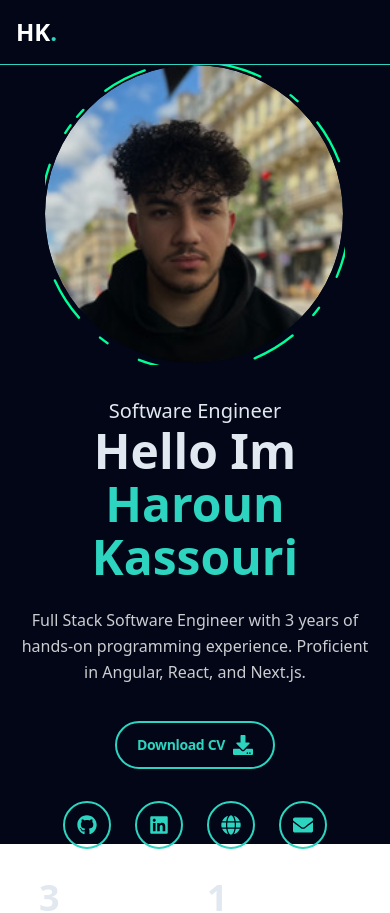
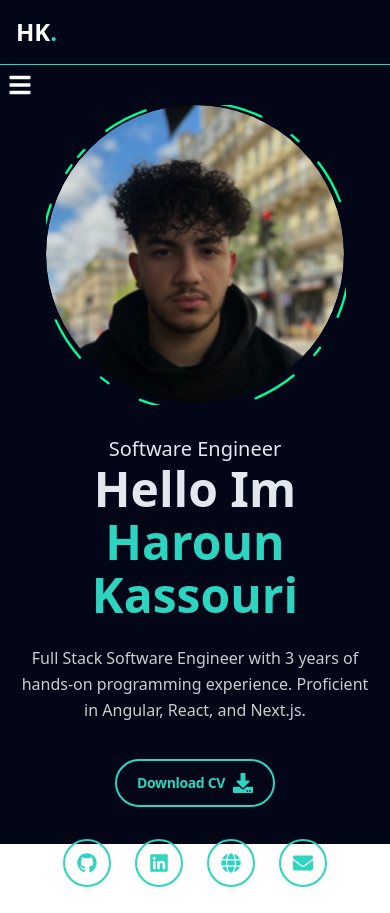
Before and after one commit to HarounHK/resume, a Next.js app: page / in a window 390 px wide. Shown: the top 913 px of the page. Built offline with nearby package versions, Linux system fonts and the light colour scheme.

Commit message:
Added Mobile NavBar

```diff
--- /dev/null
+++ b/app/components/MobileNavbar.jsx
@@ -0,0 +1,36 @@
+"use client";
+
+import React, { useState } from 'react';
+import Link from 'next/link';
+import { LINKS } from '../constants/text';
+import { FaTimes, FaBars } from 'react-icons/fa';
+
+export const MobileNavBar = () => {
+  const [isOpen, setIsOpen] = useState(false);
+
+  return (
+    <div className="md:hidden relative z-50">
+      <button
+        className="inline-flex items-center p-2 text-white"
+        onClick={() => setIsOpen(!isOpen)}
+      >
+        {isOpen ? <FaTimes size={24} /> : <FaBars size={24} />}
+      </button>
+
+      <div className={`fixed inset-0 bg-slate-950 transition-transform ${isOpen ? 'translate-x-0' : '-translate-x-full'} z-50`}>
+        <nav className="flex flex-col items-center justify-center h-full space-y-6">
+          {LINKS.map((link, index) => (
+            <Link
+              href={link.path}
+              key={index}
+              className="text-white text-xl font-medium hover:text-teal-400 transition-all"
+              onClick={() => setIsOpen(false)}
+            >
+              {link.name}
+            </Link>
+          ))}
+        </nav>
+      </div>
+    </div>
+  );
+};
--- a/app/components/Profile.jsx
+++ b/app/components/Profile.jsx
@@ -1,3 +1,5 @@
+"use client";
+
 import { motion } from "framer-motion";
 import Image from "next/image";
 import { useEffect, useState } from "react";
@@ -12,21 +14,11 @@ export const Profile = () => {
   if (!isClient) return null;
 
   return (
-    <div className="w-full h-full relative">
+    <div className="relative w-full h-full flex justify-center items-center z-40">
       <motion.div
         initial={{ opacity: 0 }}
-        animate={{
-          opacity: 1,
-          transition: { delay: 2, duration: 0.4, ease: "easeIn" },
-        }}
-      >
-        <motion.div
-          initial={{ opacity: 0 }}
-          animate={{
-            opacity: 1,
-            transition: { delay: 2.4, duration: 0.4, ease: "easeInOut" },
-          }}
-          className="w-[298px] h-[298px] xl:w-[498px] xl:h-[498px] rounded-full overflow-hidden absolute"
+        animate={{ opacity: 1, transition: { delay: 2, duration: 0.4, ease: "easeIn" } }}
+        className="relative w-[298px] h-[298px] xl:w-[498px] xl:h-[498px] rounded-full overflow-hidden"
       >
         <Image
           src="/ProfilePicture.jpeg"
@@ -39,7 +31,7 @@ export const Profile = () => {
       </motion.div>
 
       <motion.svg
-          className="w-[300px] xl:w-[506px] h-[300px] xl:h-[506px]"
+        className="absolute top-0 left-0 w-[300px] xl:w-[506px] h-[300px] xl:h-[506px] z-10"
         fill="transparent"
         viewBox="0 0 506 506"
         xmlns="http://www.w3.org/2000/svg"
@@ -64,7 +56,6 @@ export const Profile = () => {
           }}
         />
       </motion.svg>
-      </motion.div>
     </div>
   );
 };
--- a/app/layout.js
+++ b/app/layout.js
@@ -2,6 +2,7 @@ import localFont from "next/font/local";
 import "./globals.css";
 import { Footer } from './components/Footer';
 import { NavBar } from './components/NavBar';
+import { MobileNavBar } from './components/MobileNavBar';
 
 const geistSans = localFont({
   src: "./fonts/GeistVF.woff",
@@ -25,6 +26,7 @@ export default function RootLayout({ children }) {
       <body className={`${geistSans.variable} ${geistMono.variable} antialiased`}>
         <div className="z-[-5] bg-slate-950 fixed inset-0 bg-[radial-gradient(circle_500px_at_50%_200px,#020617 ,transparent)]"></div>
         <NavBar />
+        <MobileNavBar />
         <div className="flex flex-col min-h-screen">
           <div className="flex-1 container mx-auto px-4">
             <div className="leading-relaxed text-slate-200 antialiased selection:bg-teal-300 selection:text-teal-900">
```
Lines whose indentation alone changed are shown as unchanged.
